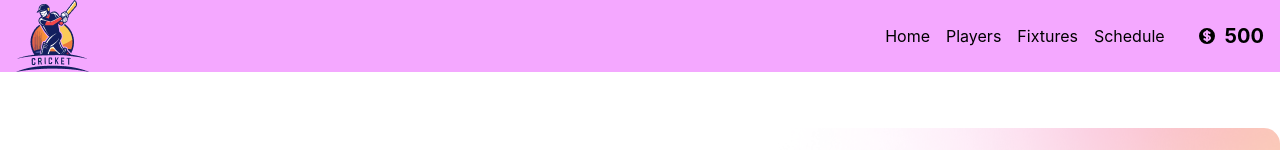
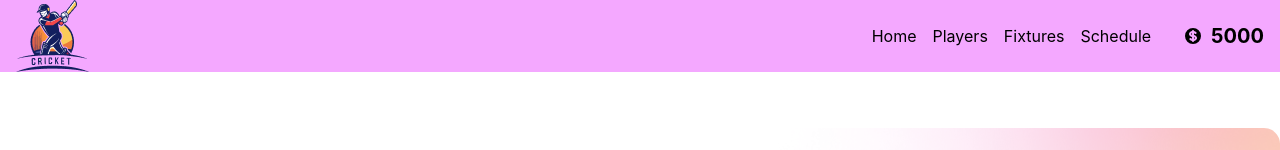
Before and after one commit to Maha-bub/BPL_Dream_11, a React (Vite) app: page / in a window 1280 px wide. Shown: the top 150 px of the page. Built offline with nearby package versions, Linux system fonts and the light colour scheme.

Commit message:
adding state for reduce nad increse total coins

```diff
--- a/src/App.tsx
+++ b/src/App.tsx
@@ -1,4 +1,4 @@
-import { Suspense } from "react";
+import { Suspense, useState } from "react";
 import Banner from "./components/Banner";
 import Header from "./components/Header";
 import Players from "./components/Players/Players";
@@ -10,13 +10,20 @@ const PlayerDataPromise = async (): Promise<IplayerType> => {
   return data;
 }
 function App() {
+  const [total, setTotal] = useState(5000);
 
   return (
     <>
-      <Header></Header>
+      <Header total={total}></Header>
       <Banner></Banner>
       <Suspense fallback={<p>Loading....</p>}>
-        <Players PlayerDataPromise={PlayerDataPromise()}></Players>
+        <Players
+          total={total}
+          setTotal={setTotal}
+          PlayerDataPromise={PlayerDataPromise()
+
+
+          }></Players>
       </Suspense>
     </>
   )
--- a/src/components/Header.tsx
+++ b/src/components/Header.tsx
@@ -1,6 +1,9 @@
 import { HiCurrencyDollar } from 'react-icons/hi';
 import Logo from '../assets/logo.png'
-const Header = () => {
+interface ITotal {
+    total: number
+}
+const Header = ({ total }: ITotal) => {
     return (
         <>
             <nav className='bg-fuchsia-300'>
@@ -13,7 +16,7 @@ const Header = () => {
                         <li><a href="/schedule">Schedule</a></li>
                         <div className='flex text-xl ml-4 items-center-safe justify-center'>
                             <HiCurrencyDollar className="tex-slate-300" />
-                            <strong className='bold text-black ml-2'>500</strong>
+                            <strong className='bold text-black ml-2'>{total}</strong>
                         </div>
                     </ul>
                 </div>
--- a/src/components/Players/Players.tsx
+++ b/src/components/Players/Players.tsx
@@ -1,4 +1,4 @@
-import { use, useState } from "react";
+import { use, useState, type ActionDispatch, type Dispatch } from "react";
 import type { IplayerType } from "../PlayersType";
 import AvailablePlayers from "../AvailablePlayers";
 import SelectedPlayers from "../SelectedPlayers";
@@ -6,9 +6,11 @@ import SelectedPlayers from "../SelectedPlayers";
 
 interface PlayerProps {
     PlayerDataPromise: Promise<IplayerType[]>
+    total: number,
+    setTotal: Dispatch<SetStateAction<number>>
 }
 
-const Players = ({ PlayerDataPromise }: PlayerProps) => {
+const Players = ({ PlayerDataPromise, total, setTotal }: PlayerProps) => {
     const playerData = use(PlayerDataPromise);
     // console.log(playerData)
 
```
